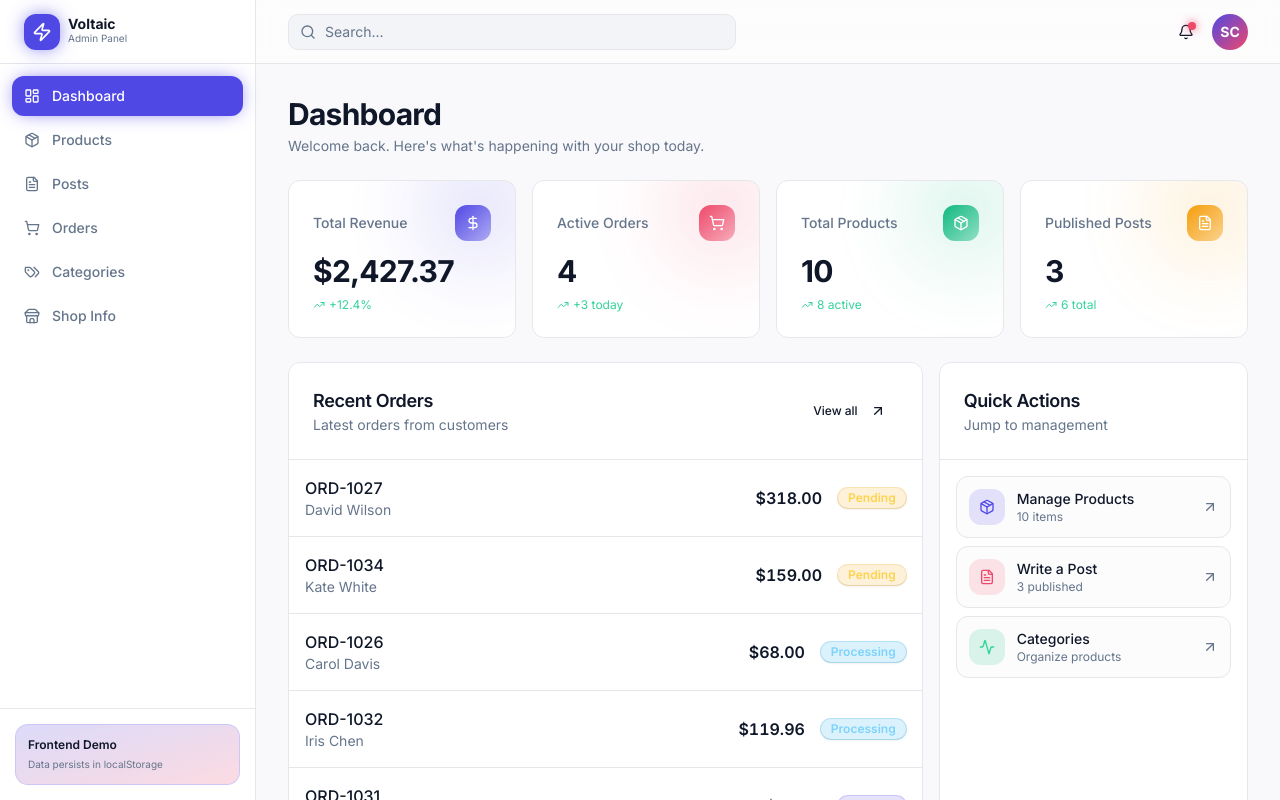
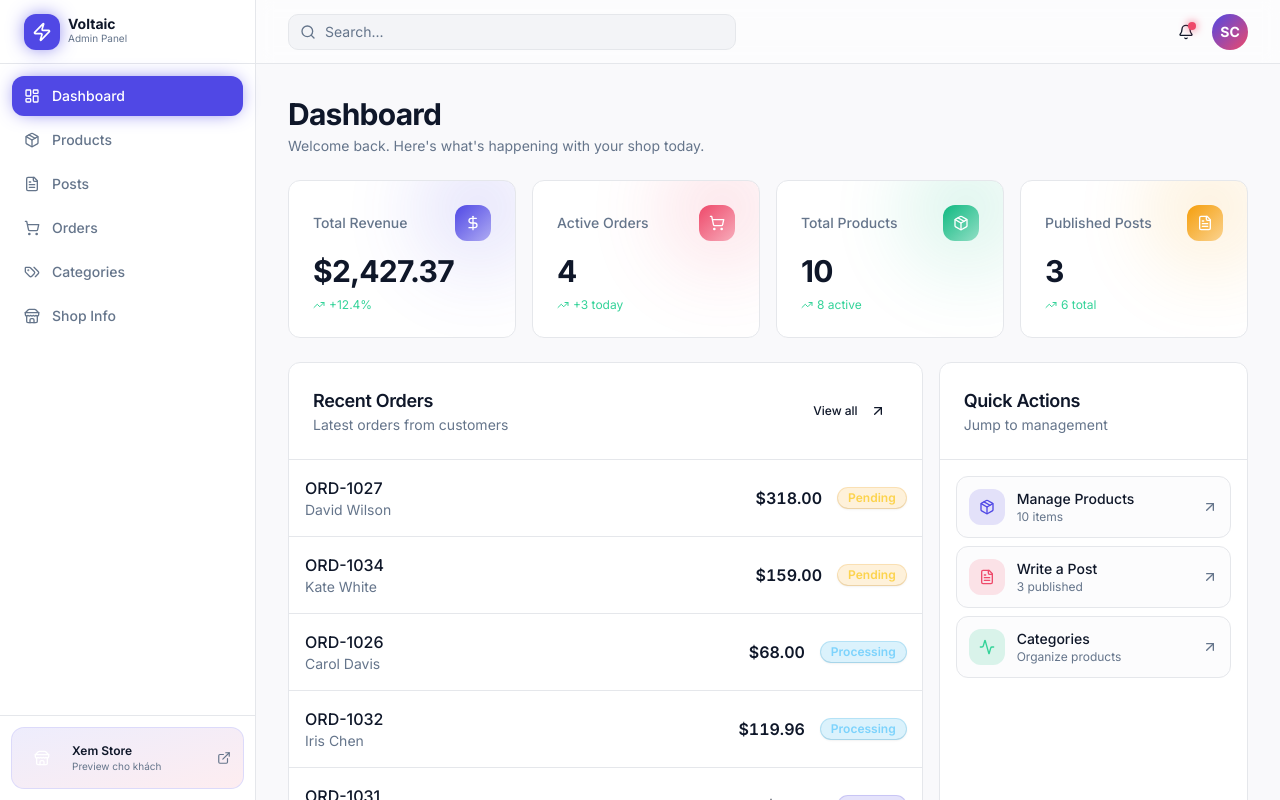
Before and after one commit to daominhhai129/sg-38cdefbb-753d-4fbf-87d1-5ee7e6708ccb-1777386938, a Next.js app: page / in a window 1280 px wide. Built offline with nearby package versions, Linux system fonts and the light colour scheme.

Commit message:
feat(storefront): complete store page and navigation

```diff
--- a/src/components/Sidebar.tsx
+++ b/src/components/Sidebar.tsx
@@ -1,6 +1,6 @@
 import Link from "next/link";
 import { useRouter } from "next/router";
-import { LayoutDashboard, Package, FileText, ShoppingCart, Tags, Store, Zap } from "lucide-react";
+import { LayoutDashboard, Package, FileText, ShoppingCart, Tags, Store, Zap, ExternalLink } from "lucide-react";
 import { cn } from "@/lib/utils";
 
 const navItems = [
@@ -47,11 +47,22 @@ export function Sidebar({ onNavigate }: { onNavigate?: () => void }) {
           );
         })}
       </nav>
-      <div className="border-t border-border p-4">
-        <div className="rounded-lg bg-gradient-to-br from-primary/20 to-accent/20 p-3 ring-1 ring-primary/30">
-          <p className="text-xs font-semibold">Frontend Demo</p>
-          <p className="mt-1 text-[10px] text-muted-foreground">Data persists in localStorage</p>
-        </div>
+      <div className="border-t border-border p-3">
+        <a
+          href="/store"
+          target="_blank"
+          rel="noreferrer"
+          className="flex items-center gap-3 rounded-lg bg-gradient-to-br from-primary/10 to-accent/10 p-3 ring-1 ring-primary/20 transition-all hover:from-primary/20 hover:to-accent/20 hover:ring-primary/40"
+        >
+          <div className="flex h-9 w-9 items-center justify-center rounded-lg bg-gradient-vibrant text-white">
+            <Store className="h-4 w-4" />
+          </div>
+          <div className="flex-1">
+            <p className="text-xs font-semibold">Xem Store</p>
+            <p className="text-[10px] text-muted-foreground">Preview cho khách</p>
+          </div>
+          <ExternalLink className="h-3.5 w-3.5 text-muted-foreground" />
+        </a>
       </div>
     </aside>
   );
```
